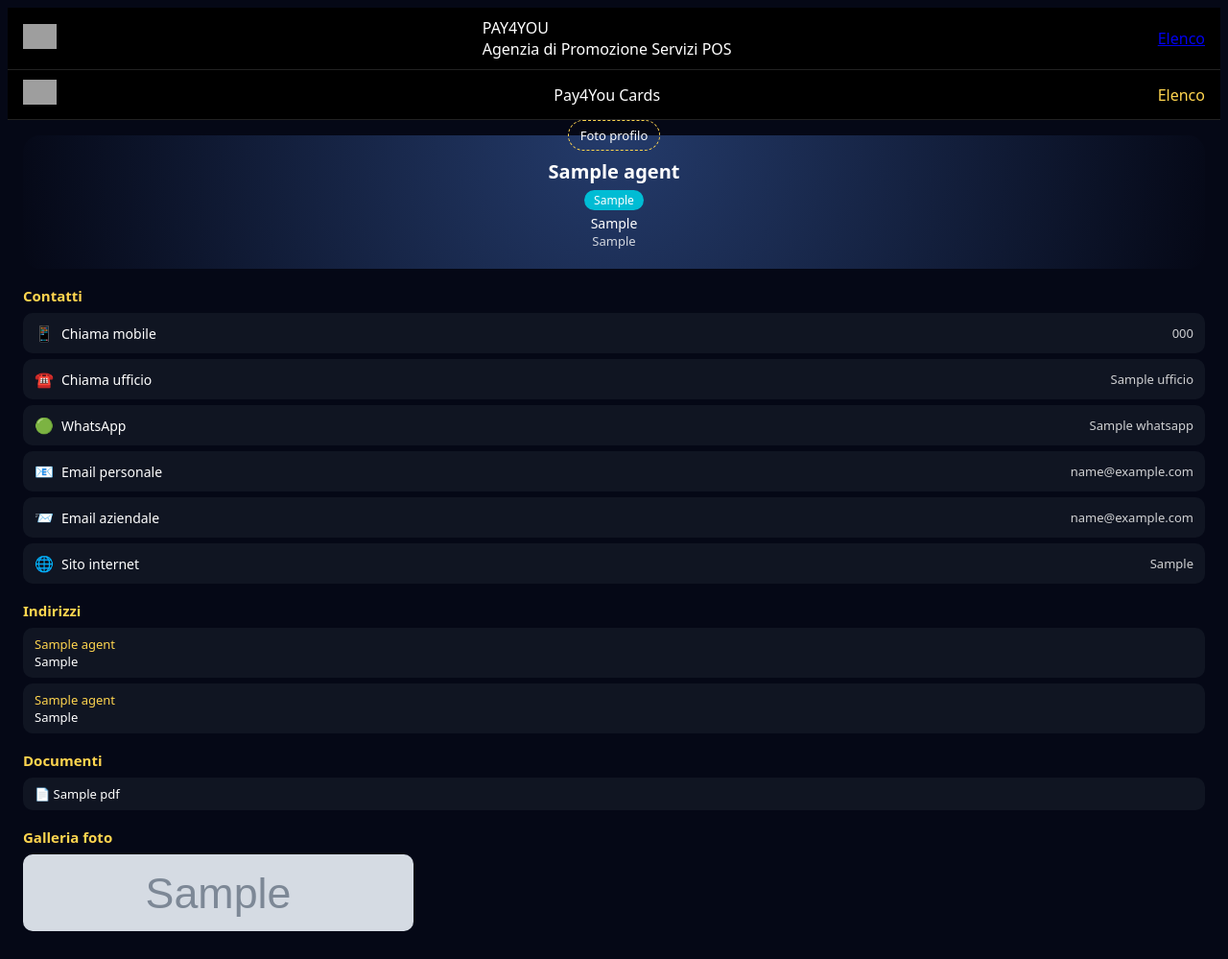
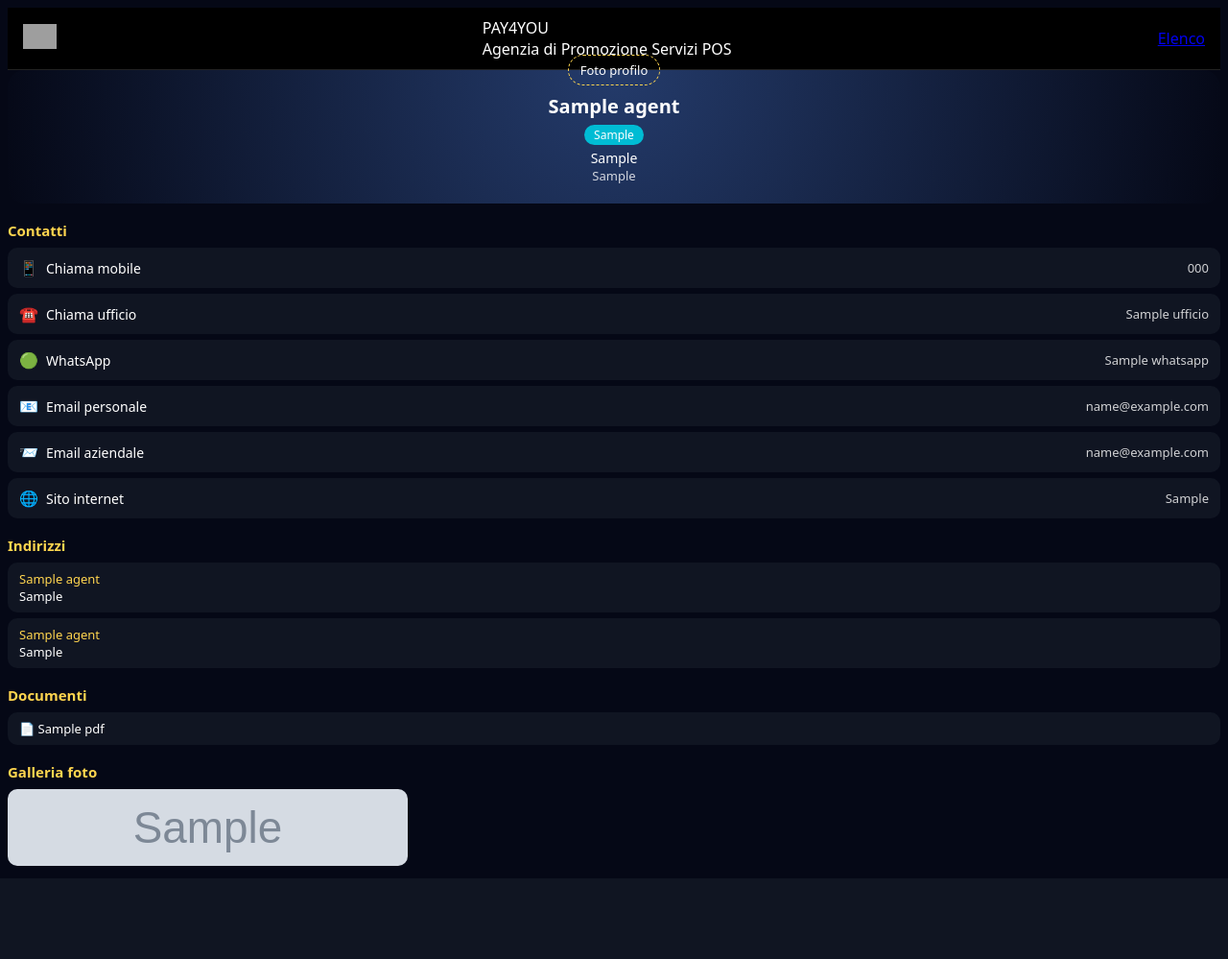
Before and after one commit to gidl59/pay4you-cards-luxury4, a Flask app: template templates/card.html in a window 1280 px wide. Shown: the whole page at 96% size. After the commit the page ends 915 px from the top, so only its background shows below. Run offline with Flask 3, Linux system fonts and the light colour scheme; the template is opened without the code that fills it: most values are stand-ins (such as "Sample title", 1, 10 or a date in 2020); grey boxes marked "Sample" are stand-in pictures; grey boxes are pictures that could not be loaded.

Commit message:
Update card.html

```diff
--- a/templates/card.html
+++ b/templates/card.html
@@ -3,19 +3,6 @@
 {% block content %}
 <div class="card-page">
 
-  <!-- Logo Pay4You in alto a sinistra -->
-  <header class="top-bar">
-    <div class="top-logo">
-      <img src="{{ url_for('static', filename='img/logo-pay4you.png') }}"
-           alt="Pay4You">
-    </div>
-    <div class="top-title">Pay4You Cards</div>
-    <a href="{{ url_for('index') }}" class="top-login-link">Elenco</a>
-  </header>
-
-  <main class="card-main">
-
-    <!-- Blocco centrale stile biglietto -->
   <section class="business-card">
     {% if agent.foto_cover %}
     <div class="card-cover">
@@ -35,7 +22,10 @@
     </div>
 
     <h1 class="card-name">{{ agent.nome }}</h1>
+
+    {% if agent.titolo_breve %}
     <div class="card-title-badge">{{ agent.titolo_breve }}</div>
+    {% endif %}
 
     {% if agent.ruolo_principale %}
     <div class="card-role-main">{{ agent.ruolo_principale }}</div>
@@ -50,7 +40,9 @@
     <h2>Contatti</h2>
 
     {% if agent.mobile %}
-      <a class="contact-row" href="tel:{{ agent.mobile | replace(' ', '') }}">
+    <a class="contact-row js-call-link"
+       href="tel:{{ agent.mobile | replace(' ', '') }}"
+       data-number="{{ agent.mobile }}">
       <span class="icon">📱</span>
       <span class="label">Chiama mobile</span>
       <span class="value">{{ agent.mobile }}</span>
@@ -58,7 +50,9 @@
     {% endif %}
 
     {% if agent.ufficio %}
-      <a class="contact-row" href="tel:{{ agent.ufficio | replace(' ', '') }}">
+    <a class="contact-row js-call-link"
+       href="tel:{{ agent.ufficio | replace(' ', '') }}"
+       data-number="{{ agent.ufficio }}">
       <span class="icon">☎️</span>
       <span class="label">Chiama ufficio</span>
       <span class="value">{{ agent.ufficio }}</span>
@@ -67,7 +61,8 @@
 
     {% if agent.whatsapp %}
     <a class="contact-row"
-         href="https://wa.me/{{ agent.whatsapp | replace('+', '') | replace(' ', '') }}">
+       href="https://wa.me/{{ agent.whatsapp | replace('+','') | replace(' ', '') }}"
+       target="_blank">
       <span class="icon">🟢</span>
       <span class="label">WhatsApp</span>
       <span class="value">{{ agent.whatsapp }}</span>
@@ -75,7 +70,8 @@
     {% endif %}
 
     {% if agent.email_personale %}
-      <a class="contact-row" href="mailto:{{ agent.email_personale }}">
+    <a class="contact-row"
+       href="mailto:{{ agent.email_personale }}">
       <span class="icon">📧</span>
       <span class="label">Email personale</span>
       <span class="value">{{ agent.email_personale }}</span>
@@ -83,7 +79,8 @@
     {% endif %}
 
     {% if agent.email_aziendale %}
-      <a class="contact-row" href="mailto:{{ agent.email_aziendale }}">
+    <a class="contact-row"
+       href="mailto:{{ agent.email_aziendale }}">
       <span class="icon">📨</span>
       <span class="label">Email aziendale</span>
       <span class="value">{{ agent.email_aziendale }}</span>
@@ -91,7 +88,9 @@
     {% endif %}
 
     {% if agent.sito_web %}
-      <a class="contact-row" href="{{ agent.sito_web }}" target="_blank">
+    <a class="contact-row"
+       href="{{ agent.sito_web }}"
+       target="_blank">
       <span class="icon">🌐</span>
       <span class="label">Sito internet</span>
       <span class="value">{{ agent.sito_web }}</span>
@@ -109,6 +108,7 @@
   </section>
 
   <!-- INDIRIZZI -->
+  {% if agent.indirizzo_1 or agent.indirizzo_2 %}
   <section class="card-section">
     <h2>Indirizzi</h2>
 
@@ -126,6 +126,7 @@
     </div>
     {% endif %}
   </section>
+  {% endif %}
 
   <!-- PDF -->
   {% if agent.pdfs %}
@@ -158,6 +159,5 @@
   </section>
   {% endif %}
 
-  </main>
 </div>
 {% endblock %}
```
Lines whose indentation alone changed are shown as unchanged.
